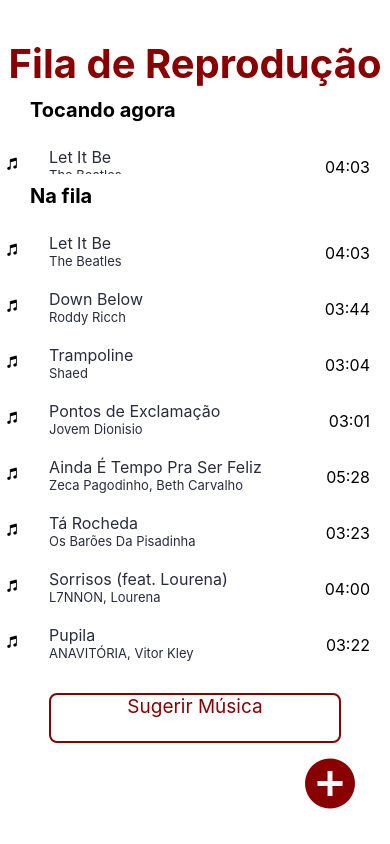
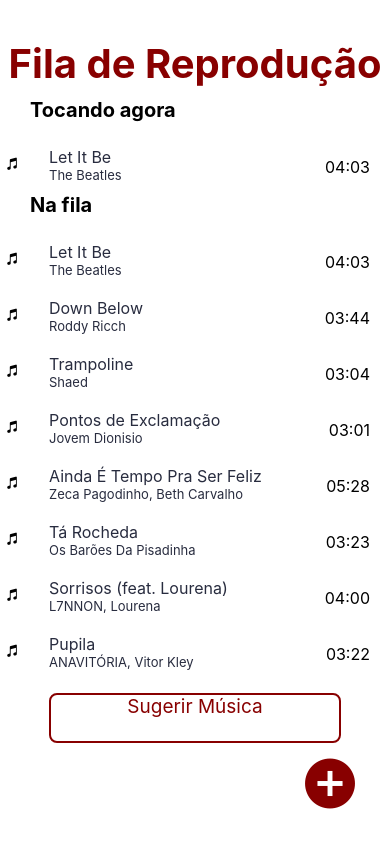
Before and after one commit to Poagilers-Fenix/Cardapio_Digital, a React Native app: screen /Playlist in a window 390 px wide. Built offline with nearby package versions, Linux system fonts and the light colour scheme.

Commit message:
Ultimos ajustes
ajustando a tela de sugerir musica

```diff
--- /dev/null
+++ b/API/getSuggestMusic.json
@@ -0,0 +1,22 @@
+[
+    {
+        "id": "1",
+        "image": "https://github.com/Poagilers-Fenix/Cardapio_Digital/blob/main/Pasta%20Android/Img/Playlist1.png?raw=true"
+    },
+
+    {
+        "id": "2",
+        "image": "https://github.com/Poagilers-Fenix/Cardapio_Digital/blob/main/Pasta%20Android/Img/Playlist2.png?raw=true"
+    },
+
+    {
+        "id": "3",
+        "image": "https://github.com/Poagilers-Fenix/Cardapio_Digital/blob/main/Pasta%20Android/Img/Playlist3.png?raw=true"
+    },
+
+    {
+        "id": "4",
+        "image": "https://github.com/Poagilers-Fenix/Cardapio_Digital/blob/main/Pasta%20Android/Img/Playlist4.png?raw=true"
+    }
+
+]
--- a/pages/Music/Playlist.js
+++ b/pages/Music/Playlist.js
@@ -8,47 +8,42 @@
 const getPlaylist = require('../../API/getPlaylist.json')
 const getMusic = require('../../API/getMusic.json')
 
-export default function Playlist({navigation}){
-    return(
+export default function Playlist({ navigation }) {
+    return (
         <View style={styles.container}>
             <Text style={styles.title}>Fila de Reprodução</Text>
-            <Text style={styles.bold}>Tocando agora</Text>
-            <FlatList
-                scrollEnabled={false}
-                data={getMusic}
-                keyExtractor={item => item.id}
-                renderItem={({item}) => (
-                    <View style={styles.container}>
+            <View>
+                <Text style={styles.bold}>Tocando agora</Text>
 
-                        <View style={{flexDirection:'row', justifyContent:'flex-end'}}>
-                            <Ionicons name="musical-notes" style={{fontSize: 14, marginLeft: 5, marginTop: 30}} />
-                                <View style={{flex:1}}>
-                                <Text style={styles.name}>{item.name}</Text>
-                                <Text style={styles.compositor}>{item.compositor}</Text>
-                                </View>
+                <View>
+                    <View style={{ flexDirection: 'row', justifyContent: 'flex-end', textAlign: 'center' }} >
+                        <Ionicons name="musical-notes" style={{ fontSize: 14, marginLeft: 5, marginTop: 30 }} />
+                        <View style={{ flex: 1 }}>
+                            <Text style={styles.name}>{getPlaylist[0].name}</Text>
+                            <Text style={styles.compositor}>{getPlaylist[0].compositor}</Text>
+                        </View>
+                        <Text style={{ marginRight: 20, marginTop: 30, fontSize: 16 }}>{getPlaylist[0].finalTime}</Text>
+                    </View>
+                </View>
+            </View>
 
-                            <Text style={{marginRight: 20, marginTop: 30, fontSize: 16 }}>{item.finalTime}</Text>
-                        </View>
-                    </View>
-                )}
 
-            />
             <Text style={styles.bold}>Na fila</Text>
             <FlatList
 
                 data={getPlaylist}
                 keyExtractor={item => item.id}
-                renderItem={({item}) => (
+                renderItem={({ item }) => (
                     <View style={styles.container}>
 
 
-                        <View style={{flexDirection:'row', justifyContent:'flex-end'}}>
-                            <Ionicons name="musical-notes" style={{fontSize: 14, marginLeft: 5, marginTop: 30}} />
-                                <View style={{flex:1}}>
+                        <View style={{ flexDirection: 'row', justifyContent: 'flex-end' }}>
+                            <Ionicons name="musical-notes" style={{ fontSize: 14, marginLeft: 5, marginTop: 30 }} />
+                            <View style={{ flex: 1 }}>
                                 <Text style={styles.name}>{item.name}</Text>
                                 <Text style={styles.compositor}>{item.compositor}</Text>
-                                </View>
-                            <Text style={{marginRight: 20, marginTop: 30, fontSize: 16 }}>{item.finalTime}</Text>
+                            </View>
+                            <Text style={{ marginRight: 20, marginTop: 30, fontSize: 16 }}>{item.finalTime}</Text>
 
                         </View>
                     </View>
@@ -58,7 +53,7 @@
 
             <View style={styles.modal}>
                 <Button navigation={navigation} acao={"SuggestMusic"} outlined={true} titulo="Sugerir Música" />
-                <Modal navigation={navigation}/>
+                <Modal navigation={navigation} />
             </View>
         </View>
     );
@@ -67,7 +62,6 @@
 const styles = StyleSheet.create({
     container: {
         flex: 1,
-        //flexDirection: 'column',
         backgroundColor: "#fff",
     },
     title: {
@@ -82,7 +76,7 @@
     modal: {
         width: "100%",
         justifyContent: "flex-end",
-      },
+    },
     name: {
         fontSize: 16,
         color: '#282C3F',
@@ -93,7 +87,7 @@
         fontSize: 13,
         color: '#282C3F',
         marginLeft: 30,
-        flexDirection:'column',
+        flexDirection: 'column',
     },
     bold: {
         fontWeight: 'bold',
--- a/pages/Music/SeeMusic.js
+++ b/pages/Music/SeeMusic.js
@@ -22,7 +22,7 @@
                       />
                       <Text style={styles.name}>{item.name}</Text>
                       <Text style={styles.compositor}>{item.compositor}</Text>
-                      <ProgressBar progress={0.7} style={styles.bar} />
+                      <ProgressBar progress={1.0} style={styles.bar} />
                       <View style={{flexDirection:'row' }}>
                         <Text style={{marginRight: 240, color: '#282C3F'}}>{item.initalTime}</Text>
                         <Text style={{color: '#282C3F'}}>{item.finalTime}</Text>
@@ -79,7 +79,8 @@
     bar: {
         marginTop: 10,
         color: 'steelblue',
-        width: '100%'
+        width: '100%',
+        alignSelf: 'center',
     },
 
 
--- a/pages/Music/SuggestMusic.js
+++ b/pages/Music/SuggestMusic.js
@@ -1,73 +1,45 @@
 import React from 'react';
-import { TouchableOpacity, Text, StyleSheet, View, FlatList, Image } from 'react-native';
+import { TouchableOpacity, Text, StyleSheet, View, FlatList, Image, TextInput } from 'react-native';
 
-import Modal from '../../components/Modal';
-import Button from '../../components/Button'
+
 import Ionicons from 'react-native-vector-icons/Ionicons';
-//<Ionicons name="time-outline"/>
-const getPlaylist = require('../../API/getPlaylist.json')
-const getMusic = require('../../API/getMusic.json')
+
+const getSuggesMusic = require('../../API/getSuggestMusic.json')
 
 export default function Playlist({navigation}){
     return(
         <View style={styles.container}>
-            <Text style={styles.title}>Fila de Reprodução</Text>
-            <Text style={styles.bold}>Tocando agora</Text>
+            <Text style={styles.title}>Sugerir Música</Text>
+            <Text style={styles.text}>Digite o nome da música ou do artista...</Text>
+            <View style={{flexDirection:'row'}}>
+                <TextInput placeholder="Digite o nome da música ou do artista..." style={styles.input} />
+                <Ionicons name="search-outline" style={{fontSize: 30,  alignSelf:'center', color:'grey'}}/>
+            </View>
+            <Text style={styles.text2}>...ou escolha uma das músicas das playlists abaixo!</Text>
             <FlatList
-                scrollEnabled={false}
-                data={getMusic}
+                data={getSuggesMusic}
                 keyExtractor={item => item.id}
                 renderItem={({item}) => (
-                    <View style={styles.container}>
+                    <View style={{display:'flex', flexDirection:'row', flex: 2}}>
+                        <TouchableOpacity onPress={() => navigation.navigate("Playlist")}>
+                            <Image
+                                style={styles.img}
+                                source={{uri: (item.image)}}
+                            />
+                        </TouchableOpacity>
 
-                        <View style={{flexDirection:'row', justifyContent:'flex-end'}}>
-                            <Ionicons name="musical-notes" style={{fontSize: 14, marginLeft: 5, marginTop: 30}} />
-                                <View style={{flex:1}}>
-                                <Text style={styles.name}>{item.name}</Text>
-                                <Text style={styles.compositor}>{item.compositor}</Text>
-                                </View>
-
-                            <Text style={{marginRight: 20, marginTop: 30, fontSize: 16 }}>{item.finalTime}</Text>
-                        </View>
                     </View>
                 )}
 
             />
-            <Text style={styles.bold}>Na fila</Text>
-            <FlatList
+            </View>
 
-                data={getPlaylist}
-                keyExtractor={item => item.id}
-                renderItem={({item}) => (
-                    <View style={styles.container}>
-
-
-                        <View style={{flexDirection:'row', justifyContent:'flex-end'}}>
-                            <Ionicons name="musical-notes" style={{fontSize: 14, marginLeft: 5, marginTop: 30}} />
-                                <View style={{flex:1}}>
-                                <Text style={styles.name}>{item.name}</Text>
-                                <Text style={styles.compositor}>{item.compositor}</Text>
-                                </View>
-                            <Text style={{marginRight: 20, marginTop: 30, fontSize: 16 }}>{item.finalTime}</Text>
-
-                        </View>
-                    </View>
-                )}
-
-            />
-
-            <View style={styles.modal}>
-                <Button navigation={navigation} acao={"SuggestMusic"} outlined={true} titulo="Sugerir Música" />
-                <Modal navigation={navigation}/>
-            </View>
-        </View>
     );
 }
 
 const styles = StyleSheet.create({
     container: {
         flex: 1,
-        //flexDirection: 'column',
         backgroundColor: "#fff",
     },
     title: {
@@ -76,32 +48,33 @@
         textAlign: 'center',
         marginTop: '10%',
         fontWeight: 'bold',
-
-
     },
-    modal: {
-        width: "100%",
-        justifyContent: "flex-end",
-      },
-    name: {
+    text: {
+        fontSize: 20,
+        color: '#282C3F',
+        textAlign: 'center',
+        marginTop: 20,
+    },
+    text2: {
         fontSize: 16,
         color: '#282C3F',
-        marginLeft: 30,
         marginTop: 20,
+        textAlign:'center'
     },
-    compositor: {
-        fontSize: 13,
-        color: '#282C3F',
-        marginLeft: 30,
-        flexDirection:'column',
+    input: {
+        height: 40,
+        margin: 12,
+        borderWidth: 0.5,
+        padding: 10,
+        width: '80%',
+        marginLeft: 40
     },
-    bold: {
-        fontWeight: 'bold',
-        fontSize: 20,
-        marginLeft: 30,
-        marginTop: 10,
-        marginBottom: 5
+    img: {
+        width: 200,
+        height: 200,
+
     }
 
 
+
 });
```
